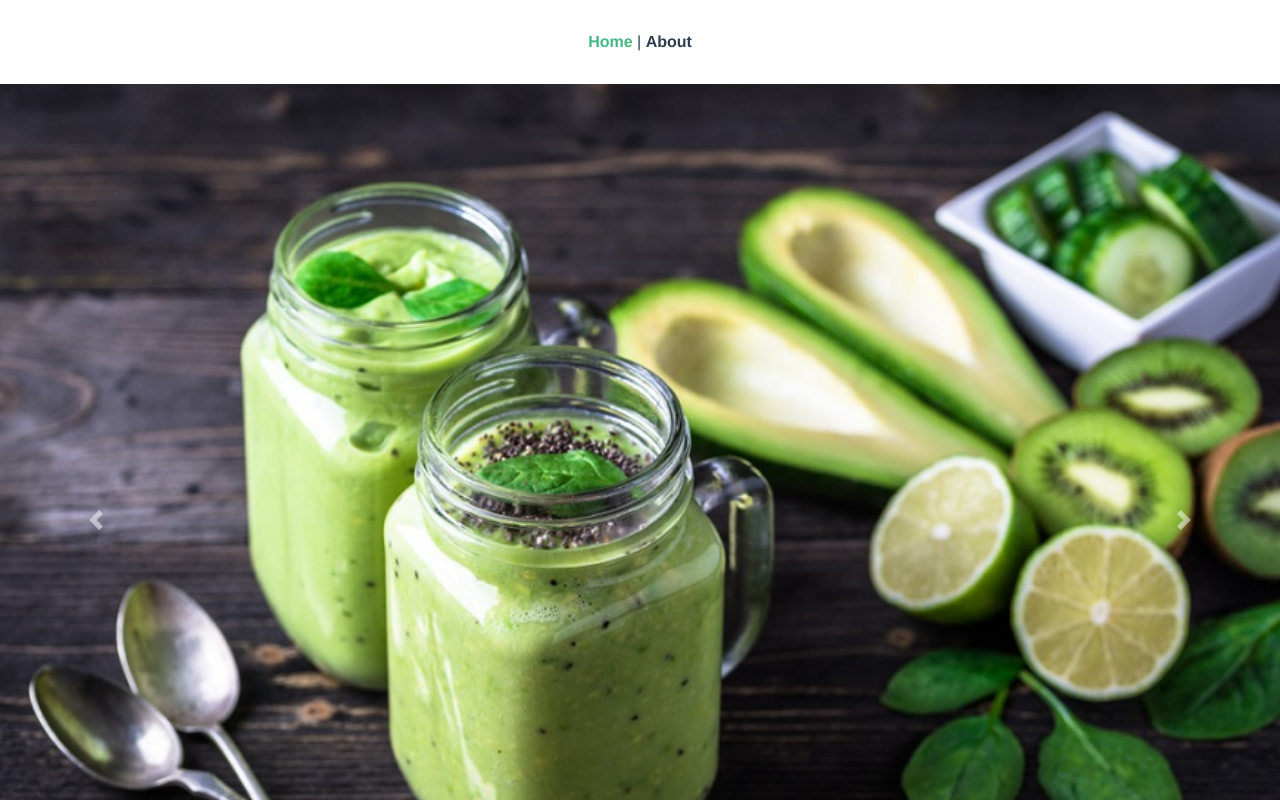
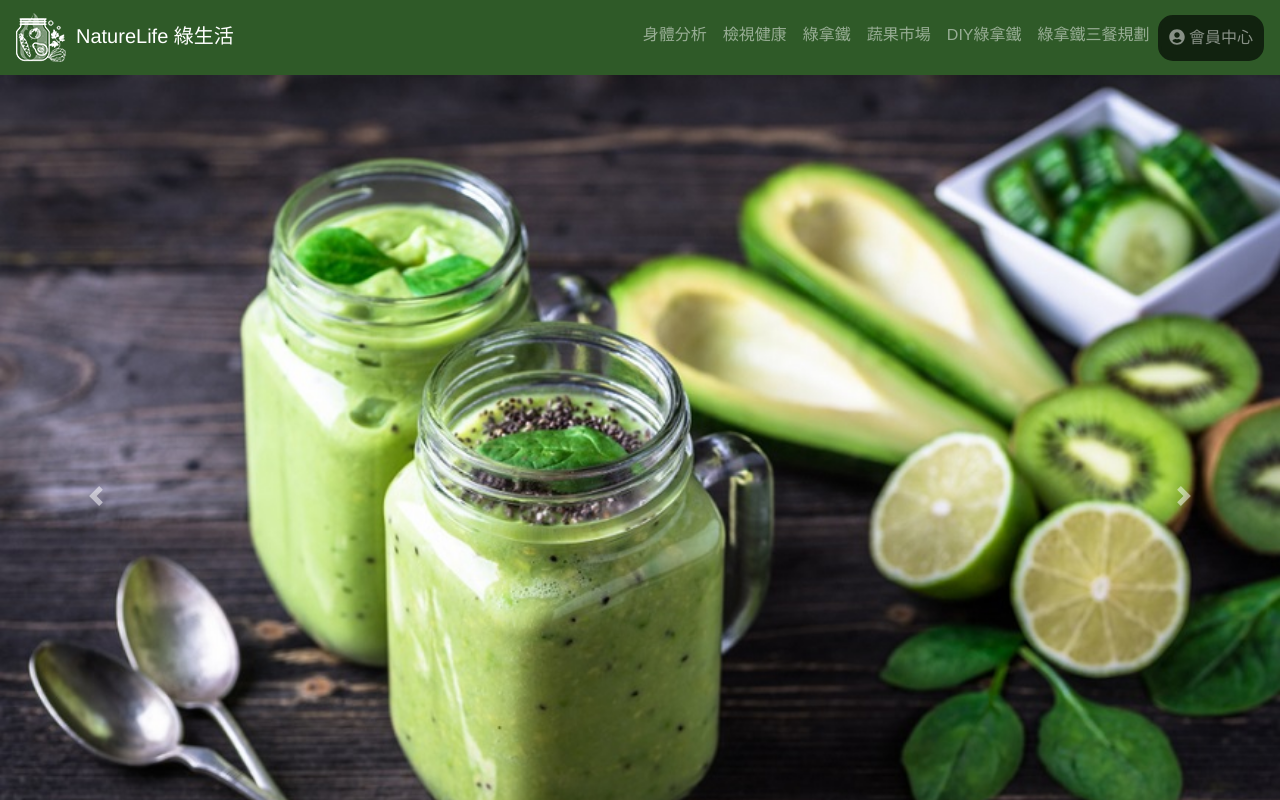
Before and after one commit to katelove/greenLatteVue, a Vue app: page / in a window 1280 px wide. Shown: the top 800 px of the page. Built offline with nearby package versions, Linux system fonts and the light colour scheme.

Commit message:
更新導覽列

```diff
--- a/src/App.vue
+++ b/src/App.vue
@@ -1,10 +1,35 @@
 <template>
   <div id="app">
-    <div id="nav">
-      <router-link to="/">Home</router-link> |
-      <router-link to="/about">About</router-link>
-    </div>
+  <nav>
+    <b-navbar toggleable="lg" type="dark" class="nature-bg fixed-top">
+    <b-navbar-brand href="#">
+      <img src="../public/images/company/logo-small.png" alt="健康綠生活" />
+          <div class="nature-word">
+            <p>NatureLife 綠生活</p>
+          </div>
+    </b-navbar-brand>
+
+    <b-navbar-toggle target="nav-collapse"></b-navbar-toggle>
+
+    <b-collapse id="nav-collapse" is-nav>
+
+      <!-- Right nav items -->
+      <b-navbar-nav class="ml-auto">
+        <b-nav-item href="#sec2">身體分析</b-nav-item>
+        <b-nav-item href="#sec3">檢視健康</b-nav-item>
+        <b-nav-item href="#sec4">綠拿鐵</b-nav-item>
+        <b-nav-item href="#sec5">蔬果市場</b-nav-item>
+        <b-nav-item href="#sec6">DIY綠拿鐵</b-nav-item>
+        <b-nav-item href="#sec7">綠拿鐵三餐規劃</b-nav-item>
+        <b-nav-item class="nature-account" href="#"><font-awesome-icon icon="user-circle"></font-awesome-icon>  會員中心</b-nav-item>
+      </b-navbar-nav>
+
+    </b-collapse>
+  </b-navbar>
+
+  </nav>
     <router-view/>
+
   </div>
 </template>
 
@@ -17,16 +42,22 @@
   color: #2c3e50;
 }
 
-#nav {
+nav{
   padding: 30px;
+}
+.nature-bg{
+  background-color: #2f5a28;
+}
+.nature-word{
+  display: inline-block;
+   p{
+     margin: 0 0 0 10px ;
+   }
+}
 
-  a {
-    font-weight: bold;
-    color: #2c3e50;
-
-    &.router-link-exact-active {
-      color: #42b983;
-    }
-  }
+.nature-account{
+  background-color: #11220f;
+  border: #11220f 3px solid;
+  border-radius: 15px;
 }
 </style>
--- a/src/components/HelloWorld.vue
+++ /dev/null
@@ -1,60 +0,0 @@
-<template>
-  <div class="hello">
-    <h1>{{ msg }}</h1>
-    <p>
-      For a guide and recipes on how to configure / customize this project,<br>
-      check out the
-      <a href="https://cli.vuejs.org" target="_blank" rel="noopener">vue-cli documentation</a>.
-    </p>
-    <h3>Installed CLI Plugins</h3>
-    <ul>
-      <li><a href="https://github.com/vuejs/vue-cli/tree/dev/packages/%40vue/cli-plugin-babel" target="_blank" rel="noopener">babel</a></li>
-      <li><a href="https://github.com/vuejs/vue-cli/tree/dev/packages/%40vue/cli-plugin-router" target="_blank" rel="noopener">router</a></li>
-      <li><a href="https://github.com/vuejs/vue-cli/tree/dev/packages/%40vue/cli-plugin-vuex" target="_blank" rel="noopener">vuex</a></li>
-      <li><a href="https://github.com/vuejs/vue-cli/tree/dev/packages/%40vue/cli-plugin-eslint" target="_blank" rel="noopener">eslint</a></li>
-    </ul>
-    <h3>Essential Links</h3>
-    <ul>
-      <li><a href="https://vuejs.org" target="_blank" rel="noopener">Core Docs</a></li>
-      <li><a href="https://forum.vuejs.org" target="_blank" rel="noopener">Forum</a></li>
-      <li><a href="https://chat.vuejs.org" target="_blank" rel="noopener">Community Chat</a></li>
-      <li><a href="https://twitter.com/vuejs" target="_blank" rel="noopener">Twitter</a></li>
-      <li><a href="https://news.vuejs.org" target="_blank" rel="noopener">News</a></li>
-    </ul>
-    <h3>Ecosystem</h3>
-    <ul>
-      <li><a href="https://router.vuejs.org" target="_blank" rel="noopener">vue-router</a></li>
-      <li><a href="https://vuex.vuejs.org" target="_blank" rel="noopener">vuex</a></li>
-      <li><a href="https://github.com/vuejs/vue-devtools#vue-devtools" target="_blank" rel="noopener">vue-devtools</a></li>
-      <li><a href="https://vue-loader.vuejs.org" target="_blank" rel="noopener">vue-loader</a></li>
-      <li><a href="https://github.com/vuejs/awesome-vue" target="_blank" rel="noopener">awesome-vue</a></li>
-    </ul>
-  </div>
-</template>
-
-<script>
-export default {
-  name: 'HelloWorld',
-  props: {
-    msg: String
-  }
-}
-</script>
-
-<!-- Add "scoped" attribute to limit CSS to this component only -->
-<style scoped lang="scss">
-h3 {
-  margin: 40px 0 0;
-}
-ul {
-  list-style-type: none;
-  padding: 0;
-}
-li {
-  display: inline-block;
-  margin: 0 10px;
-}
-a {
-  color: #42b983;
-}
-</style>
```
Also changed, not shown: src/components/HeaderNav.vue (deleted, +0 -52 lines), public/images/company/backGround.png (added).
